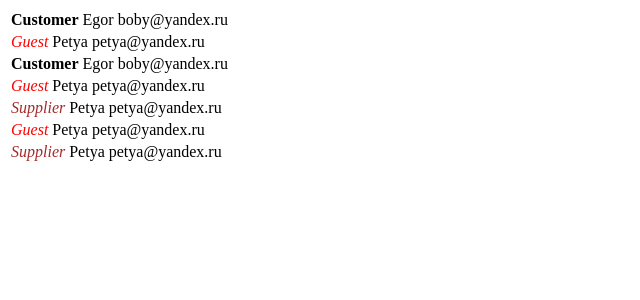
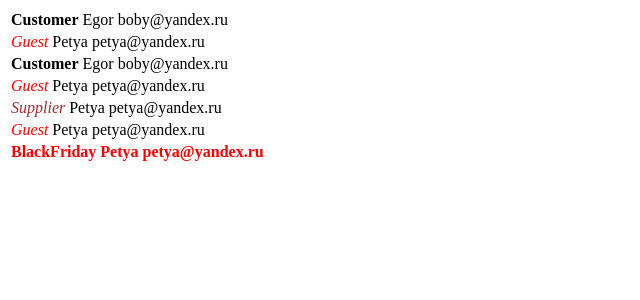
Before and after one commit to anikanovna/example, a PHP site: page / in a window 1280 px wide. Shown: the top 300 px of the page, without its empty margins (0-640 px from the left). Run offline with PHP 8.4, Linux system fonts and the light colour scheme.

Commit message:
cherry-pick

```diff
--- a/index.php
+++ b/index.php
@@ -74,6 +74,16 @@ class Supplier extends User {
 
 }
 
+class BlackFriday extends User {
+
+	protected $_type = 'BlackFriday';
+
+	public function __toString()
+	{
+		return '<b style="color:red;">' . $this->_type . '</i>' . ' ' . $this->_name . ' ' . $this->_email;
+	}
+
+}
 
 class Factory {
 
@@ -138,7 +148,7 @@ $userObject->add();
 $userObject = Factory::getUserObject('Guest', 'Petya', 'petya@yandex.ru');
 $userObject->add();
 
-$userObject = Factory::getUserObject('Supplier', 'Petya', 'petya@yandex.ru');
+$userObject = Factory::getUserObject('BlackFriday', 'Petya', 'petya@yandex.ru');
 $userObject->add();
 
 (new Users())->show();
```
